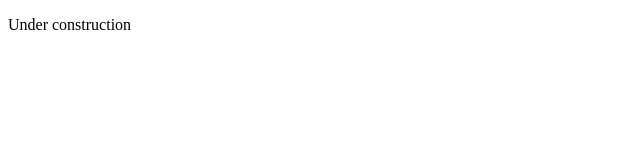
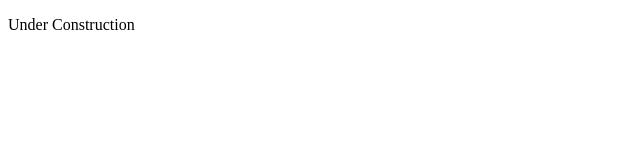
Before and after one commit to glassity/mts-sts, a plain HTML site: page index.html in a window 1280 px wide. Shown: the full height of the page, 0-640 px from the left. Drawn offline with Linux system fonts and the light colour scheme.

Commit message:
checking

```diff
--- a/index.html
+++ b/index.html
@@ -6,6 +6,6 @@
     <title>Hello</title>
 </head>
 <body>
-    <p>Under construction</p>
+    <p>Under Construction</p>
 </body>
 </html>
```
